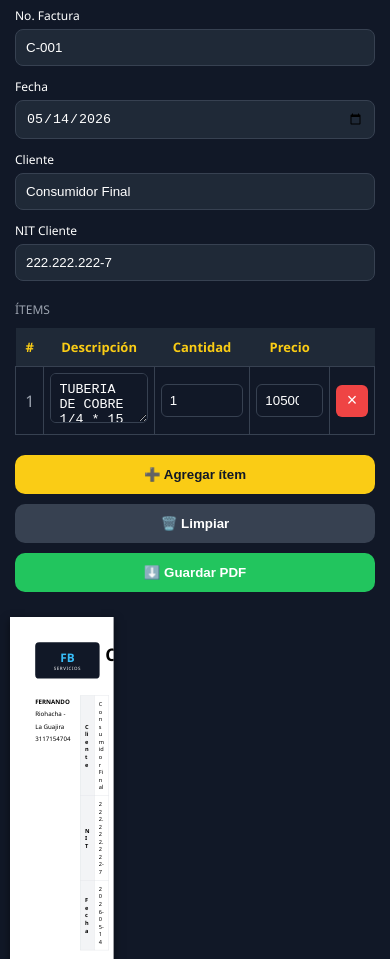
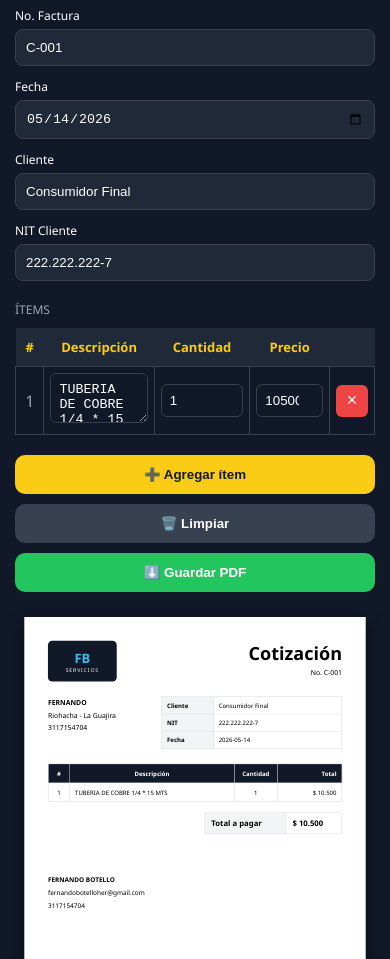
Before and after one commit to kaleth77/Cotizacion, a plain HTML site: page index.html in a window 390 px wide. Shown: the part 141-1100 px from the top of the page. Drawn offline with Linux system fonts and the light colour scheme.

Commit message:
Update index.html

```diff
--- a/index.html
+++ b/index.html
@@ -162,17 +162,17 @@ body{
 #wrap{
     display:flex;
     justify-content:center;
-    align-items:center;
-    padding:20px;
+    align-items:flex-start;
+    padding:30px;
     overflow:auto;
 }
 
 #hoja{
-    width:1240px;
-    min-height:1754px;
+    width:794px;
+    min-height:1123px;
     background:white;
     color:black;
-    padding:90px;
+    padding:55px;
     margin:auto;
     box-shadow:0 10px 30px rgba(0,0,0,.5);
     overflow:hidden;
@@ -186,15 +186,15 @@ body{
     justify-content:space-between;
     align-items:flex-start;
     gap:20px;
-    margin-bottom:60px;
+    margin-bottom:35px;
 }
 
 .logo{
     background:#111827;
     color:white;
-    width:230px;
-    height:130px;
-    border-radius:14px;
+    width:160px;
+    height:95px;
+    border-radius:10px;
     display:flex;
     flex-direction:column;
     justify-content:center;
@@ -203,13 +203,13 @@ body{
 }
 
 .logo-mm{
-    font-size:42px;
+    font-size:30px;
     color:#38bdf8;
     font-weight:900;
 }
 
 .logo-sub{
-    font-size:16px;
+    font-size:12px;
     letter-spacing:2px;
 }
 
@@ -218,8 +218,8 @@ body{
 }
 
 .titulo-box h2{
-    font-size:62px;
-    margin-bottom:8px;
+    font-size:42px;
+    margin-bottom:5px;
 }
 
 /* INFO */
@@ -227,26 +227,26 @@ body{
 .info{
     display:flex;
     justify-content:space-between;
-    gap:35px;
-    margin-bottom:55px;
+    gap:25px;
+    margin-bottom:35px;
 }
 
 .cli-tbl{
     border-collapse:collapse;
-    width:620px;
+    width:420px;
 }
 
 .cli-tbl td{
     border:1px solid #d1d5db;
-    padding:16px;
-    font-size:20px;
+    padding:10px 12px;
+    font-size:14px;
     word-break:break-word;
 }
 
 .cli-tbl td:first-child{
     background:#f3f4f6;
     font-weight:bold;
-    width:180px;
+    width:120px;
 }
 
 /* ITEMS PDF */
@@ -254,7 +254,7 @@ body{
 .itbl{
     width:100%;
     border-collapse:collapse;
-    margin-bottom:40px;
+    margin-bottom:25px;
     table-layout:fixed;
 }
 
@@ -262,14 +262,14 @@ body{
     background:#111827;
     color:white;
     border:1px solid #d1d5db;
-    padding:18px;
-    font-size:20px;
+    padding:12px;
+    font-size:14px;
 }
 
 .itbl td{
     border:1px solid #d1d5db;
-    padding:18px;
-    font-size:20px;
+    padding:12px;
+    font-size:14px;
     vertical-align:top;
     word-break:break-word;
     white-space:normal;
@@ -281,19 +281,19 @@ body{
 
 .itbl th:nth-child(1),
 .itbl td:nth-child(1){
-    width:70px;
+    width:50px;
     text-align:center;
 }
 
 .itbl th:nth-child(3),
 .itbl td:nth-child(3){
-    width:160px;
+    width:100px;
     text-align:center;
 }
 
 .itbl th:nth-child(4),
 .itbl td:nth-child(4){
-    width:220px;
+    width:150px;
     text-align:right;
 }
 
@@ -306,13 +306,13 @@ body{
 
 .ttbl{
     border-collapse:collapse;
-    min-width:420px;
+    min-width:320px;
 }
 
 .ttbl td{
     border:1px solid #d1d5db;
-    padding:18px 22px;
-    font-size:22px;
+    padding:12px 15px;
+    font-size:15px;
 }
 
 .ttbl td:first-child{
@@ -321,16 +321,16 @@ body{
 }
 
 .tf td{
-    font-size:28px;
+    font-size:18px;
     font-weight:900;
 }
 
 /* FIRMA */
 
 .firma{
-    margin-top:120px;
+    margin-top:90px;
     line-height:2;
-    font-size:22px;
+    font-size:15px;
 }
 
 /* PDF FIX */
@@ -351,6 +351,7 @@ body{
 
     #hoja{
         box-shadow:none;
+        width:100%;
         margin:0;
     }
 
@@ -379,13 +380,25 @@ body{
     #wrap{
         padding:10px;
         overflow:auto;
-        justify-content:flex-start;
+        justify-content:center;
     }
 
     #hoja{
-        transform:scale(0.28);
-        transform-origin:top left;
-        margin-bottom:-1200px;
+        width:794px;
+        min-width:794px;
+        transform:scale(0.43);
+        transform-origin:top center;
+        margin-bottom:-620px;
+        margin-left:auto;
+        margin-right:auto;
+    }
+
+    .info{
+        flex-direction:row;
+    }
+
+    .cli-tbl{
+        width:420px;
     }
 
 }
@@ -475,7 +488,7 @@ body{
 
 <div class="titulo-box">
 <h2>Cotización</h2>
-<div style="font-size:24px;">
+<div>
 No. <span id="pn">C-001</span>
 </div>
 </div>
@@ -484,7 +497,7 @@ No. <span id="pn">C-001</span>
 
 <div class="info">
 
-<div style="line-height:2;font-size:22px;">
+<div style="line-height:1.8;">
 <strong>FERNANDO</strong><br>
 Riohacha - La Guajira<br>
 3117154704
@@ -743,16 +756,14 @@ async function guardarPDF() {
         },
 
         html2canvas: {
-            scale: 2,
+            scale: 4,
             useCORS: true,
-            scrollY: 0,
-            width: 1240,
-            height: 1754
+            scrollY: 0
         },
 
         jsPDF: {
             unit: 'px',
-            format: [1240,1754],
+            format: [794,1123],
             orientation: 'portrait'
         }
 
@@ -775,6 +786,7 @@ async function guardarPDF() {
             }
         );
 
+        // iPhone compartir
         if(
             navigator.share &&
             navigator.canShare &&
@@ -791,6 +803,7 @@ async function guardarPDF() {
 
         }else{
 
+            // Android / PC
             const url =
             URL.createObjectURL(pdfBlob);
 
```
